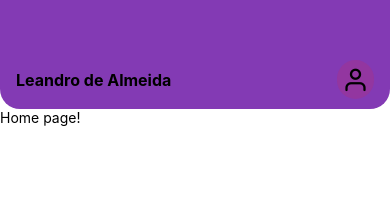
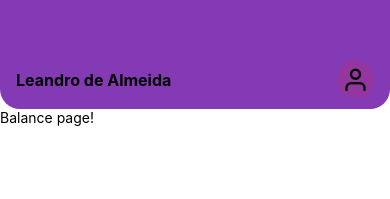
Before and after one commit to leandro91004850/tutorial-react-native, a React Native app: screen / in a window 390 px wide. Shown: the top 199 px of the page. Built offline with nearby package versions, Linux system fonts and the light colour scheme.

Commit message:
Criando component balance

```diff
--- /dev/null
+++ b/src/components/Balance/index.js
@@ -0,0 +1,17 @@
+import React from "react";
+import { View, StyleSheet, Text} from "react-native";
+
+export default function Balance() {
+    return (
+        <View style={styles.container}>
+            <Text>Balance page!</Text>
+        </View>
+    );
+}
+
+const styles = StyleSheet.create({
+    container: {
+        flex: 1,
+        backgroundColor: '#fff',
+    }
+});
--- a/src/pages/Home/index.js
+++ b/src/pages/Home/index.js
@@ -1,11 +1,12 @@
 import { StyleSheet, Text, View } from "react-native";
 import Header from "../../components/Header";
+import Balance from "../../components/Balance";
 
 export default function Home() {
   return (
     <View style={styles.container}>
       <Header nome= "Leandro de Almeida"/>
-      <Text>Home page!</Text>
+      <Balance />
     </View>
   );
 }
```
